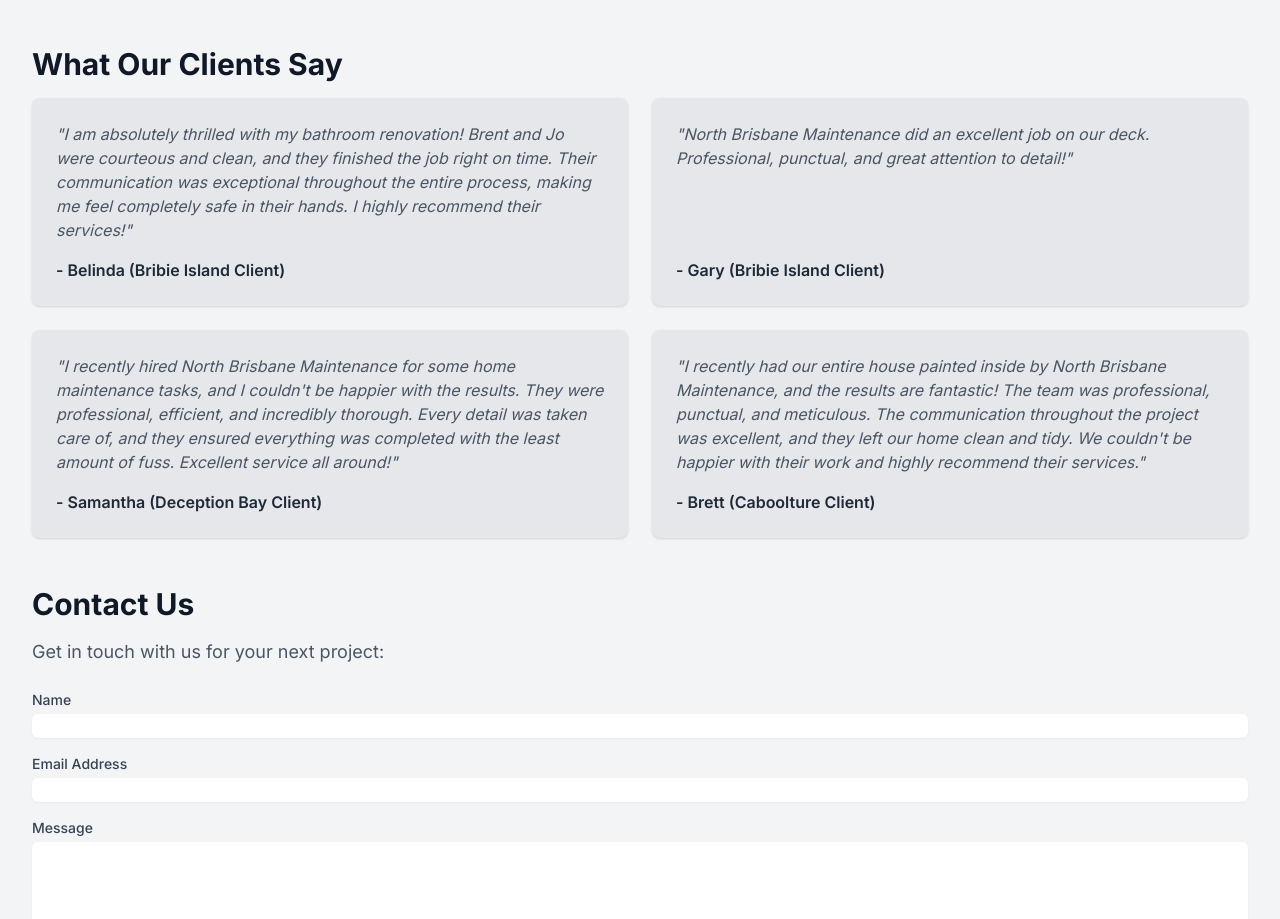
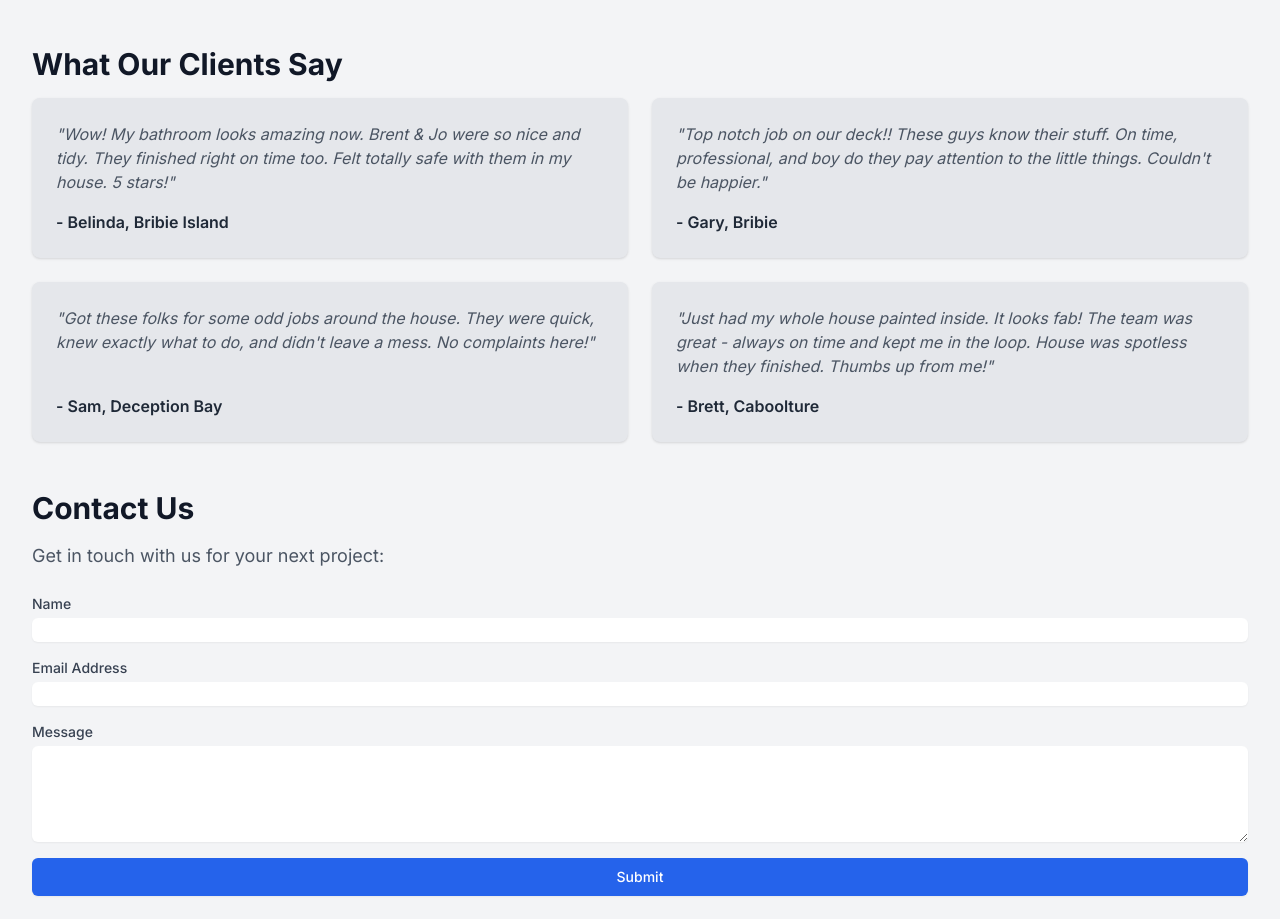
Before and after one commit to pagesolver/northbm, a Next.js app: page / in a window 1280 px wide. Shown: the part 1083-2002 px from the top of the page. Built offline with nearby package versions, Linux system fonts and the light colour scheme.

Commit message:
better reviews

```diff
--- a/src/app/page.tsx
+++ b/src/app/page.tsx
@@ -78,20 +78,20 @@
         <h2 className="text-3xl font-bold text-gray-900 mb-4">What Our Clients Say</h2>
         <div className="grid grid-cols-1 md:grid-cols-2 gap-6">
           <blockquote className="bg-gray-200 p-6 rounded-lg shadow flex flex-col justify-between gap-4">
-            <p className="text-gray-600 italic">&quot;I am absolutely thrilled with my bathroom renovation! Brent and Jo were courteous and clean, and they finished the job right on time. Their communication was exceptional throughout the entire process, making me feel completely safe in their hands. I highly recommend their services!&quot;</p>
-            <footer className="text-gray-800 font-semibold">- Belinda (Bribie Island Client)</footer>
+            <p className="text-gray-600 italic">&quot;Wow! My bathroom looks amazing now. Brent & Jo were so nice and tidy. They finished right on time too. Felt totally safe with them in my house. 5 stars!&quot;</p>
+            <footer className="text-gray-800 font-semibold">- Belinda, Bribie Island</footer>
           </blockquote>
           <blockquote className="bg-gray-200 p-6 rounded-lg shadow flex flex-col justify-between gap-4">
-            <p className="text-gray-600 italic">&quot;North Brisbane Maintenance did an excellent job on our deck. Professional, punctual, and great attention to detail!&quot;</p>
-            <footer className="text-gray-800 font-semibold">- Gary (Bribie Island Client)</footer>
+            <p className="text-gray-600 italic">&quot;Top notch job on our deck!! These guys know their stuff. On time, professional, and boy do they pay attention to the little things. Couldn't be happier.&quot;</p>
+            <footer className="text-gray-800 font-semibold">- Gary, Bribie</footer>
           </blockquote>
           <blockquote className="bg-gray-200 p-6 rounded-lg shadow flex flex-col justify-between gap-4">
-            <p className="text-gray-600 italic">&quot;I recently hired North Brisbane Maintenance for some home maintenance tasks, and I couldn&apos;t be happier with the results. They were professional, efficient, and incredibly thorough. Every detail was taken care of, and they ensured everything was completed with the least amount of fuss. Excellent service all around!&quot;</p>
-            <footer className="text-gray-800 font-semibold">- Samantha (Deception Bay Client)</footer>
+            <p className="text-gray-600 italic">&quot;Got these folks for some odd jobs around the house. They were quick, knew exactly what to do, and didn't leave a mess. No complaints here!&quot;</p>
+            <footer className="text-gray-800 font-semibold">- Sam, Deception Bay</footer>
           </blockquote>
           <blockquote className="bg-gray-200 p-6 rounded-lg shadow flex flex-col justify-between gap-4">
-            <p className="text-gray-600 italic">&quot;I recently had our entire house painted inside by North Brisbane Maintenance, and the results are fantastic! The team was professional, punctual, and meticulous. The communication throughout the project was excellent, and they left our home clean and tidy. We couldn&apos;t be happier with their work and highly recommend their services.&quot;</p>
-            <footer className="text-gray-800 font-semibold">- Brett (Caboolture Client)</footer>
+            <p className="text-gray-600 italic">&quot;Just had my whole house painted inside. It looks fab! The team was great - always on time and kept me in the loop. House was spotless when they finished. Thumbs up from me!&quot;</p>
+            <footer className="text-gray-800 font-semibold">- Brett, Caboolture</footer>
           </blockquote>
         </div>
       </section>
```
